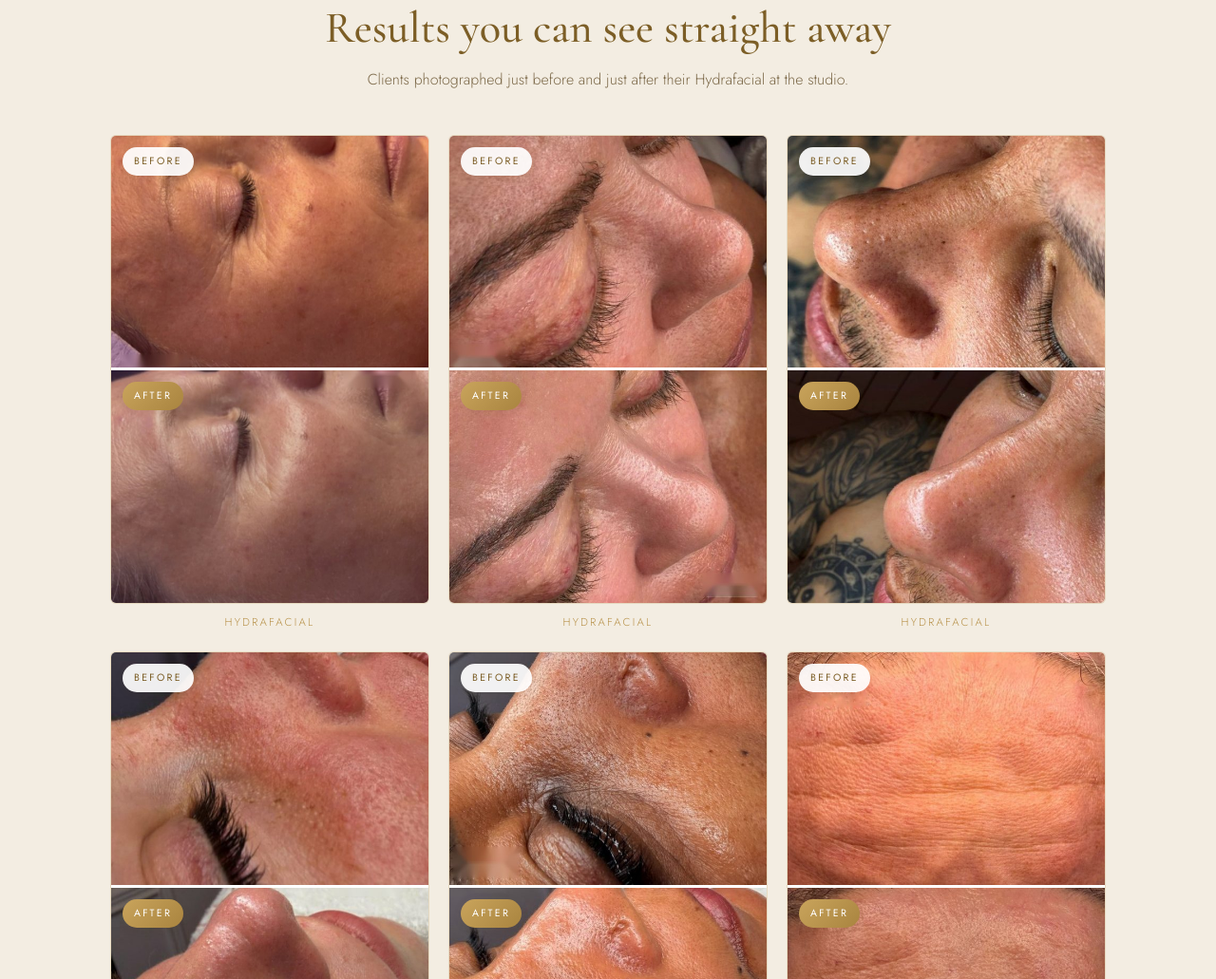
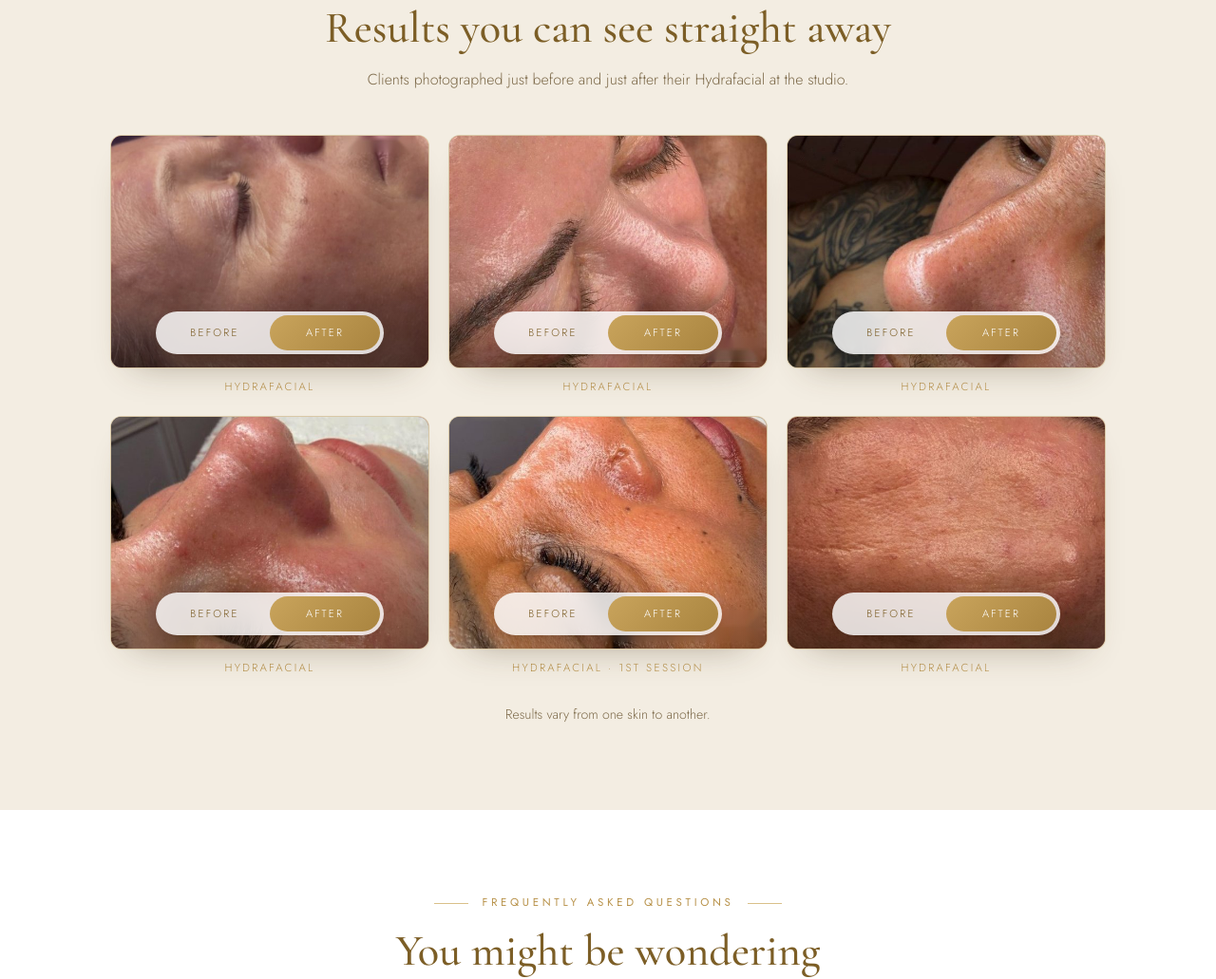
Before and after one commit to gabrielpedrozacm/loranybeauty, a plain HTML site: page index.html in a window 1280 px wide. Shown: the part 2092-3123 px from the top of the page at 95% size. Drawn offline with nearby package versions, Linux system fonts and the light colour scheme.

Commit message:
Before/after: tap to switch between Avant and Après
Co-Authored-By: Claude Opus 5.5 <noreply@anthropic.com>
Claude-Session: https://claude.ai/code/session_01Tv5tdUCYeRLQzNoaF4xXD8

```diff
--- a/index.html
+++ b/index.html
@@ -416,6 +416,21 @@ html:not([data-lang]) :is([lang="en"],[lang="pt"],[lang="de"]){display:none!impo
 .dur{font-size:.85em;color:var(--muted)}
 .pack-h{margin-top:14px;font-size:.7rem;letter-spacing:.22em;text-transform:uppercase;color:var(--gold)}
 .row .p s{font-size:.95rem;color:var(--muted);margin-right:8px;text-decoration-color:var(--gold)}
+
+/* Avant / Après : bascule au toucher */
+.flip{position:relative;aspect-ratio:600/440;max-width:100%;overflow:hidden;border-radius:12px;border:1px solid var(--line);background:var(--linen);cursor:pointer;-webkit-tap-highlight-color:transparent;user-select:none;-webkit-user-select:none;box-shadow:0 18px 36px -24px rgba(74,56,28,.45)}
+.f-img{position:absolute;inset:0;width:100%;height:100%;object-fit:cover;-webkit-user-drag:none;transition:opacity .7s ease,transform 1.2s cubic-bezier(.2,.7,.2,1)}
+.f-after{opacity:0;transform:scale(1.04)}
+.flip[data-state="after"] .f-after{opacity:1;transform:none}
+.flip[data-state="after"] .f-before{transform:scale(1.02)}
+.flip::after{content:"";position:absolute;inset:auto 0 0;height:42%;background:linear-gradient(transparent,rgba(40,28,10,.38));pointer-events:none}
+.seg{position:absolute;z-index:2;left:50%;bottom:14px;transform:translateX(-50%);display:grid;grid-template-columns:1fr 1fr;padding:4px;border-radius:999px;background:rgba(255,255,255,.82);backdrop-filter:blur(10px);-webkit-backdrop-filter:blur(10px);box-shadow:0 6px 18px -8px rgba(40,28,10,.5)}
+.seg::before{content:"";position:absolute;top:4px;bottom:4px;left:4px;width:calc(50% - 4px);border-radius:999px;background:linear-gradient(135deg,#C9A45C,#A9843F);transition:transform .45s cubic-bezier(.3,.8,.2,1)}
+.flip[data-state="after"] .seg::before{transform:translateX(100%)}
+.seg button{all:unset;position:relative;z-index:1;cursor:pointer;min-width:84px;text-align:center;padding:9px 16px;font-family:var(--body);font-size:.7rem;letter-spacing:.2em;text-transform:uppercase;color:var(--gold-deep);transition:color .3s}
+.seg button[aria-pressed="true"]{color:var(--white)}
+.seg button:focus-visible{outline:2px solid var(--gold);outline-offset:2px;border-radius:999px}
+@media (prefers-reduced-motion:reduce){.f-img,.seg::before{transition:none}.f-after,.flip[data-state="after"] .f-before{transform:none}}
 </style>
 </head>
 <body>
@@ -613,44 +628,68 @@ html:not([data-lang]) :is([lang="en"],[lang="pt"],[lang="de"]){display:none!impo
       </div>
       <div class="ba-scroll" tabindex="0" aria-label="Avant / Après · Before / After">
         <figure class="ba">
-          <div class="pair">
-            <div class="half"><img src="assets/ba1a.jpg" alt="" width="600" height="440" loading="lazy"><span class="tag"><span lang="fr">Avant</span><span lang="en">Before</span><span lang="pt">Antes</span><span lang="de">Vorher</span></span></div>
-            <div class="half"><img src="assets/ba1b.jpg" alt="" width="600" height="440" loading="lazy"><span class="tag after"><span lang="fr">Après</span><span lang="en">After</span><span lang="pt">Depois</span><span lang="de">Nachher</span></span></div>
+          <div class="flip" data-state="before">
+            <img class="f-img f-before" src="assets/ba1a.jpg" alt="" width="600" height="440" loading="lazy" draggable="false">
+            <img class="f-img f-after" src="assets/ba1b.jpg" alt="" width="600" height="440" loading="lazy" draggable="false">
+            <div class="seg" role="group" aria-label="Avant / Après">
+              <button type="button" data-v="before" aria-pressed="true"><span lang="fr">Avant</span><span lang="en">Before</span><span lang="pt">Antes</span><span lang="de">Vorher</span></button>
+              <button type="button" data-v="after" aria-pressed="false"><span lang="fr">Après</span><span lang="en">After</span><span lang="pt">Depois</span><span lang="de">Nachher</span></button>
+            </div>
           </div>
           <figcaption>Hydrafacial</figcaption>
         </figure>
         <figure class="ba">
-          <div class="pair">
-            <div class="half"><img src="assets/ba2a.jpg" alt="" width="600" height="440" loading="lazy"><span class="tag"><span lang="fr">Avant</span><span lang="en">Before</span><span lang="pt">Antes</span><span lang="de">Vorher</span></span></div>
-            <div class="half"><img src="assets/ba2b.jpg" alt="" width="600" height="440" loading="lazy"><span class="tag after"><span lang="fr">Après</span><span lang="en">After</span><span lang="pt">Depois</span><span lang="de">Nachher</span></span></div>
+          <div class="flip" data-state="before">
+            <img class="f-img f-before" src="assets/ba2a.jpg" alt="" width="600" height="440" loading="lazy" draggable="false">
+            <img class="f-img f-after" src="assets/ba2b.jpg" alt="" width="600" height="440" loading="lazy" draggable="false">
+            <div class="seg" role="group" aria-label="Avant / Après">
+              <button type="button" data-v="before" aria-pressed="true"><span lang="fr">Avant</span><span lang="en">Before</span><span lang="pt">Antes</span><span lang="de">Vorher</span></button>
+              <button type="button" data-v="after" aria-pressed="false"><span lang="fr">Après</span><span lang="en">After</span><span lang="pt">Depois</span><span lang="de">Nachher</span></button>
+            </div>
           </div>
           <figcaption>Hydrafacial</figcaption>
         </figure>
         <figure class="ba">
-          <div class="pair">
-            <div class="half"><img src="assets/ba3a.jpg" alt="" width="600" height="440" loading="lazy"><span class="tag"><span lang="fr">Avant</span><span lang="en">Before</span><span lang="pt">Antes</span><span lang="de">Vorher</span></span></div>
-            <div class="half"><img src="assets/ba3b.jpg" alt="" width="600" height="440" loading="lazy"><span class="tag after"><span lang="fr">Après</span><span lang="en">After</span><span lang="pt">Depois</span><span lang="de">Nachher</span></span></div>
+          <div class="flip" data-state="before">
+            <img class="f-img f-before" src="assets/ba3a.jpg" alt="" width="600" height="440" loading="lazy" draggable="false">
+            <img class="f-img f-after" src="assets/ba3b.jpg" alt="" width="600" height="440" loading="lazy" draggable="false">
+            <div class="seg" role="group" aria-label="Avant / Après">
+              <button type="button" data-v="before" aria-pressed="true"><span lang="fr">Avant</span><span lang="en">Before</span><span lang="pt">Antes</span><span lang="de">Vorher</span></button>
+              <button type="button" data-v="after" aria-pressed="false"><span lang="fr">Après</span><span lang="en">After</span><span lang="pt">Depois</span><span lang="de">Nachher</span></button>
+            </div>
           </div>
           <figcaption>Hydrafacial</figcaption>
         </figure>
         <figure class="ba">
-          <div class="pair">
-            <div class="half"><img src="assets/ba4a.jpg" alt="" width="600" height="440" loading="lazy"><span class="tag"><span lang="fr">Avant</span><span lang="en">Before</span><span lang="pt">Antes</span><span lang="de">Vorher</span></span></div>
-            <div class="half"><img src="assets/ba4b.jpg" alt="" width="600" height="440" loading="lazy"><span class="tag after"><span lang="fr">Après</span><span lang="en">After</span><span lang="pt">Depois</span><span lang="de">Nachher</span></span></div>
+          <div class="flip" data-state="before">
+            <img class="f-img f-before" src="assets/ba4a.jpg" alt="" width="600" height="440" loading="lazy" draggable="false">
+            <img class="f-img f-after" src="assets/ba4b.jpg" alt="" width="600" height="440" loading="lazy" draggable="false">
+            <div class="seg" role="group" aria-label="Avant / Après">
+              <button type="button" data-v="before" aria-pressed="true"><span lang="fr">Avant</span><span lang="en">Before</span><span lang="pt">Antes</span><span lang="de">Vorher</span></button>
+              <button type="button" data-v="after" aria-pressed="false"><span lang="fr">Après</span><span lang="en">After</span><span lang="pt">Depois</span><span lang="de">Nachher</span></button>
+            </div>
           </div>
           <figcaption>Hydrafacial</figcaption>
         </figure>
         <figure class="ba">
-          <div class="pair">
-            <div class="half"><img src="assets/ba5a.jpg" alt="" width="600" height="440" loading="lazy"><span class="tag"><span lang="fr">Avant</span><span lang="en">Before</span><span lang="pt">Antes</span><span lang="de">Vorher</span></span></div>
-            <div class="half"><img src="assets/ba5b.jpg" alt="" width="600" height="440" loading="lazy"><span class="tag after"><span lang="fr">Après</span><span lang="en">After</span><span lang="pt">Depois</span><span lang="de">Nachher</span></span></div>
+          <div class="flip" data-state="before">
+            <img class="f-img f-before" src="assets/ba5a.jpg" alt="" width="600" height="440" loading="lazy" draggable="false">
+            <img class="f-img f-after" src="assets/ba5b.jpg" alt="" width="600" height="440" loading="lazy" draggable="false">
+            <div class="seg" role="group" aria-label="Avant / Après">
+              <button type="button" data-v="before" aria-pressed="true"><span lang="fr">Avant</span><span lang="en">Before</span><span lang="pt">Antes</span><span lang="de">Vorher</span></button>
+              <button type="button" data-v="after" aria-pressed="false"><span lang="fr">Après</span><span lang="en">After</span><span lang="pt">Depois</span><span lang="de">Nachher</span></button>
+            </div>
           </div>
           <figcaption>Hydrafacial · <span lang="fr">1<sup>re</sup> séance</span><span lang="en">1st session</span><span lang="pt">1.ª sessão</span><span lang="de">1. Sitzung</span></figcaption>
         </figure>
         <figure class="ba">
-          <div class="pair">
-            <div class="half"><img src="assets/ba6a.jpg" alt="" width="600" height="440" loading="lazy"><span class="tag"><span lang="fr">Avant</span><span lang="en">Before</span><span lang="pt">Antes</span><span lang="de">Vorher</span></span></div>
-            <div class="half"><img src="assets/ba6b.jpg" alt="" width="600" height="440" loading="lazy"><span class="tag after"><span lang="fr">Après</span><span lang="en">After</span><span lang="pt">Depois</span><span lang="de">Nachher</span></span></div>
+          <div class="flip" data-state="before">
+            <img class="f-img f-before" src="assets/ba6a.jpg" alt="" width="600" height="440" loading="lazy" draggable="false">
+            <img class="f-img f-after" src="assets/ba6b.jpg" alt="" width="600" height="440" loading="lazy" draggable="false">
+            <div class="seg" role="group" aria-label="Avant / Après">
+              <button type="button" data-v="before" aria-pressed="true"><span lang="fr">Avant</span><span lang="en">Before</span><span lang="pt">Antes</span><span lang="de">Vorher</span></button>
+              <button type="button" data-v="after" aria-pressed="false"><span lang="fr">Après</span><span lang="en">After</span><span lang="pt">Depois</span><span lang="de">Nachher</span></button>
+            </div>
           </div>
           <figcaption>Hydrafacial</figcaption>
         </figure>
@@ -1273,6 +1312,18 @@ html:not([data-lang]) :is([lang="en"],[lang="pt"],[lang="de"]){display:none!impo
     new IntersectionObserver(function(es){es.forEach(function(e){ctaIn=e.isIntersecting}); upd();},{threshold:0}).observe(cta);
   } else { fb.classList.add('show'); }
 
+
+  /* ---------- Avant / Après : bascule ---------- */
+  document.querySelectorAll('.flip').forEach(function(f){
+    function set(v){f.setAttribute('data-state',v);f.querySelectorAll('.seg button').forEach(function(b){b.setAttribute('aria-pressed',b.getAttribute('data-v')===v?'true':'false')})}
+    f.querySelectorAll('.seg button').forEach(function(b){b.addEventListener('click',function(e){e.stopPropagation();f._touched=true;set(b.getAttribute('data-v'))})});
+    f.addEventListener('click',function(){f._touched=true;set(f.getAttribute('data-state')==='before'?'after':'before')});
+    f._set=set;
+  });
+  if(!reduce&&'IntersectionObserver' in window){
+    var fio=new IntersectionObserver(function(es){es.forEach(function(e){if(e.isIntersecting){var f=e.target;fio.unobserve(f);setTimeout(function(){if(!f._touched)f._set('after')},900)}})},{threshold:.65});
+    document.querySelectorAll('.flip').forEach(function(f){fio.observe(f)});
+  }
   // flèches du carrousel (mobile)
   var sc=document.querySelector('.ba-scroll'), count=document.getElementById('baCount');
   var cards=[].slice.call(sc.querySelectorAll('.ba'));
```
